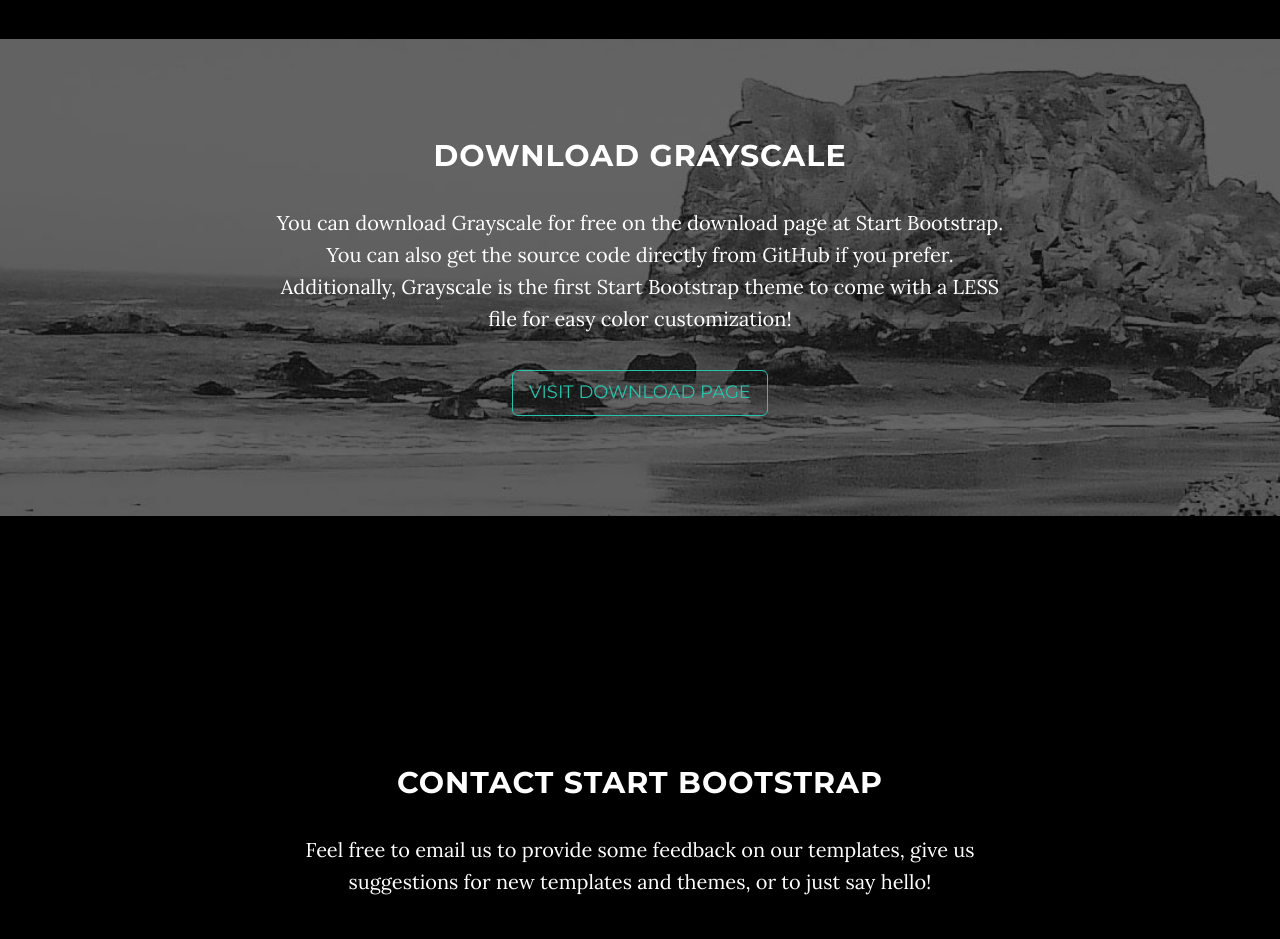
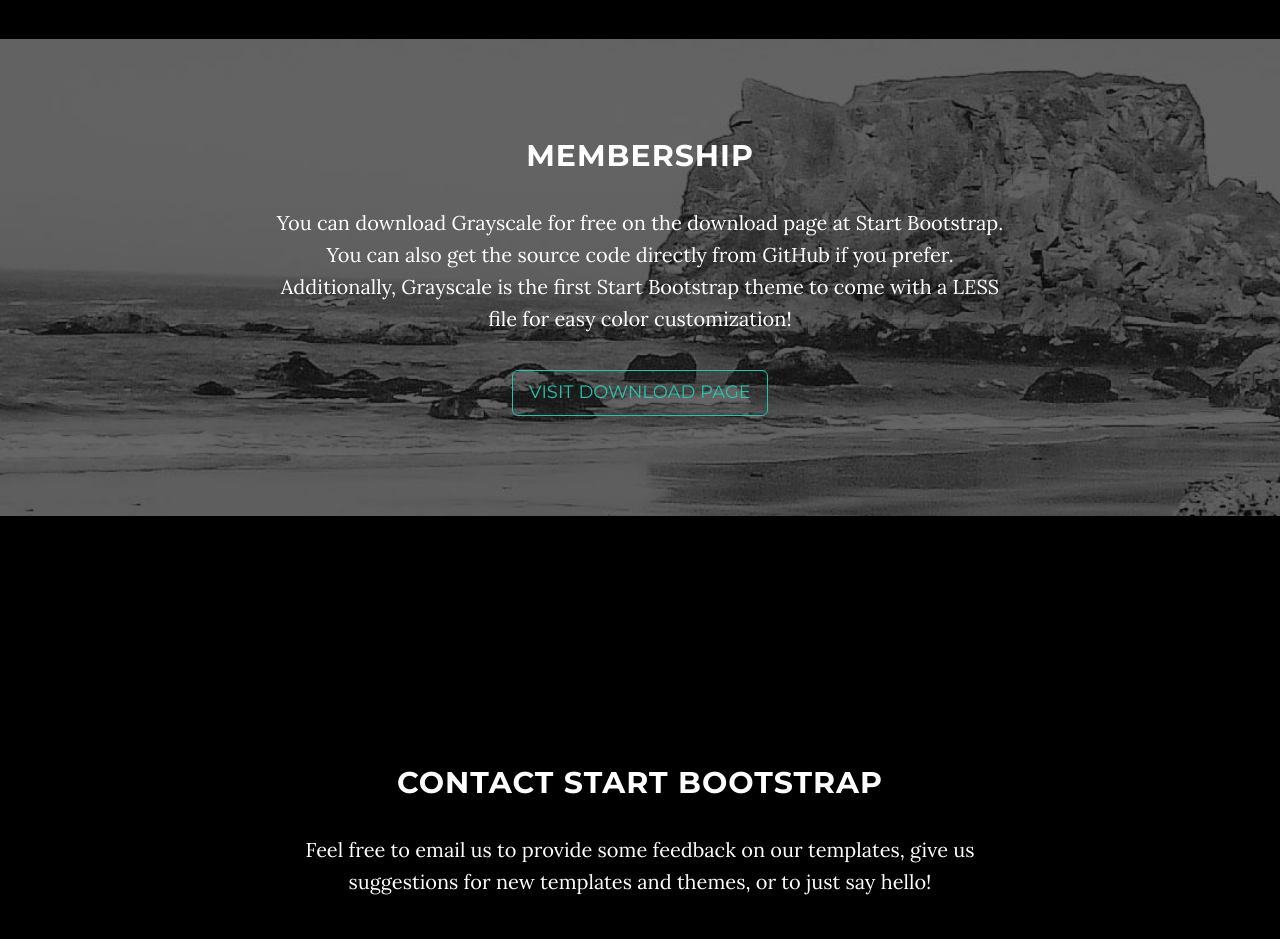
Before and after one commit to Xpertians/cliquey, a plain HTML site: page index.html in a window 1280 px wide. Shown: the part 1460-2399 px from the top of the page. Drawn offline with Linux system fonts and the light colour scheme.

Commit message:
small fix

```diff
--- a/index.html
+++ b/index.html
@@ -85,11 +85,11 @@
         </div>
     </section>
 
-    <section id="download" class="content-section text-center">
+    <section id="membership" class="content-section text-center">
         <div class="download-section">
             <div class="container">
                 <div class="col-lg-8 col-lg-offset-2">
-                    <h2>Download Grayscale</h2>
+                    <h2>Membership</h2>
                     <p>You can download Grayscale for free on the download page at Start Bootstrap. You can also get the source code directly from GitHub if you prefer. Additionally, Grayscale is the first Start Bootstrap theme to come with a LESS file for easy color customization!</p>
                     <a href="http://startbootstrap.com/grayscale" class="btn btn-default btn-lg">Visit Download Page</a>
                 </div>
```
